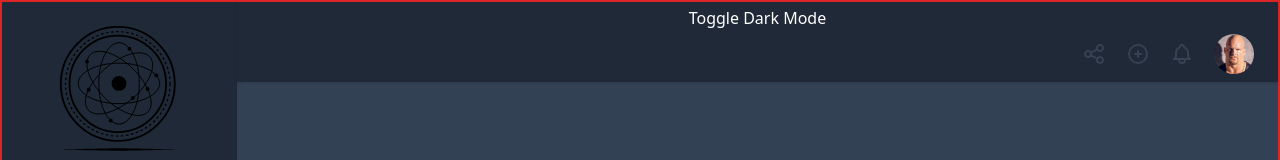
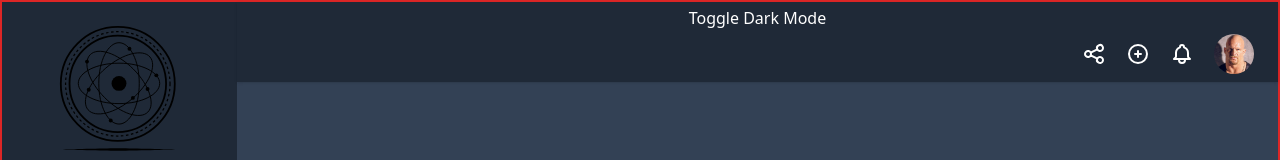
Before and after one commit to paleaura01/cosmosexpresssvelteold, a SvelteKit app: page / in a window 1280 px wide. Shown: the top 160 px of the page. Built offline with nearby package versions, Linux system fonts and the light colour scheme; what tailwindcss-dark-mode would draw is missing.

Commit message:
Fixed icon coloring

```diff
--- a/src/dashboard/topnavigation/topnav.svelte
+++ b/src/dashboard/topnavigation/topnav.svelte
@@ -31,7 +31,7 @@
 				<a href="/" class="block pr-5">
 					<svg
 						xmlns="http://www.w3.org/2000/svg"
-						class="h-6 w-6"
+						class="h-6 w-6 text-white"
 						fill="none"
 						viewBox="0 0 24 24"
 						stroke="currentColor"
@@ -47,7 +47,7 @@
 				<a href="/" class="block pr-5">
 					<svg
 						xmlns="http://www.w3.org/2000/svg"
-						class="h-6 w-6"
+						class="h-6 w-6 text-white"
 						fill="none"
 						viewBox="0 0 24 24"
 						stroke="currentColor"
@@ -63,7 +63,7 @@
 				<a href="/" class="block pr-5 relative">
 					<svg
 						xmlns="http://www.w3.org/2000/svg"
-						class="h-6 w-6"
+						class="h-6 w-6 text-white"
 						fill="none"
 						viewBox="0 0 24 24"
 						stroke="currentColor"
```
